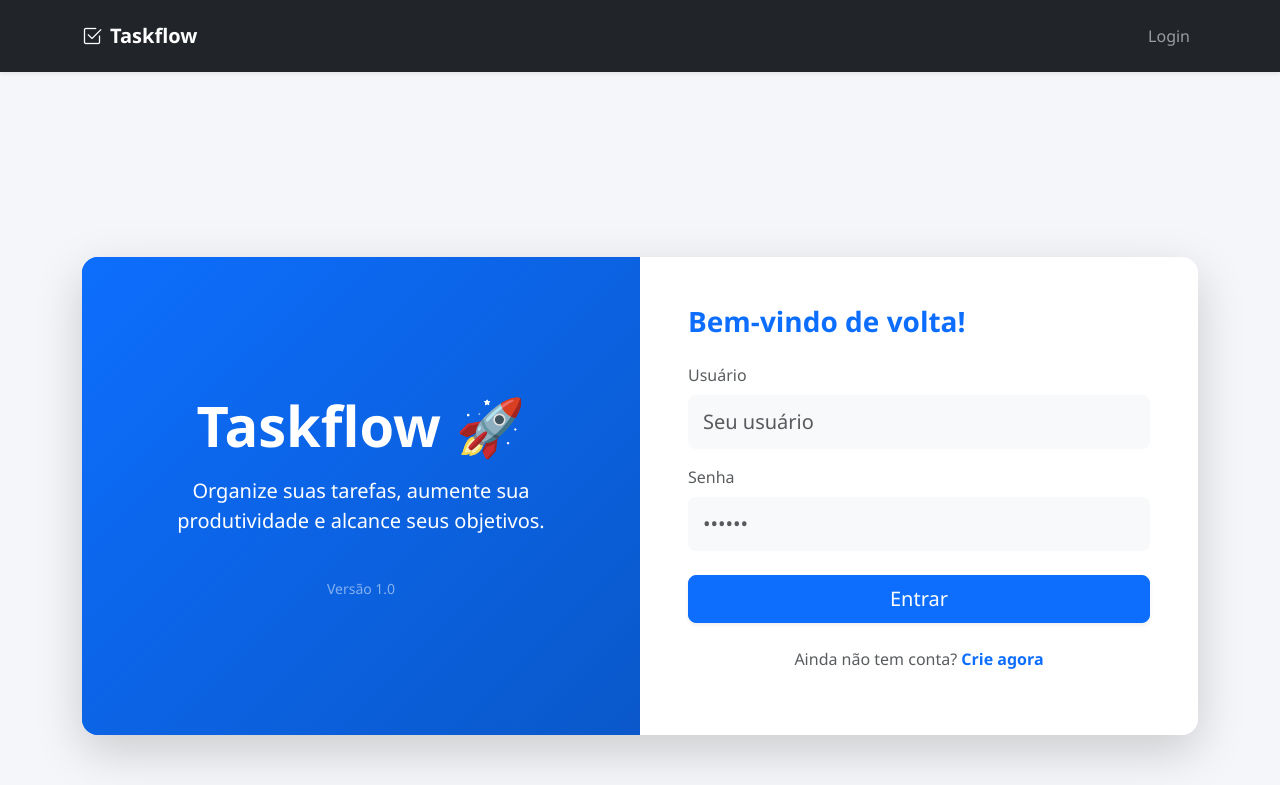
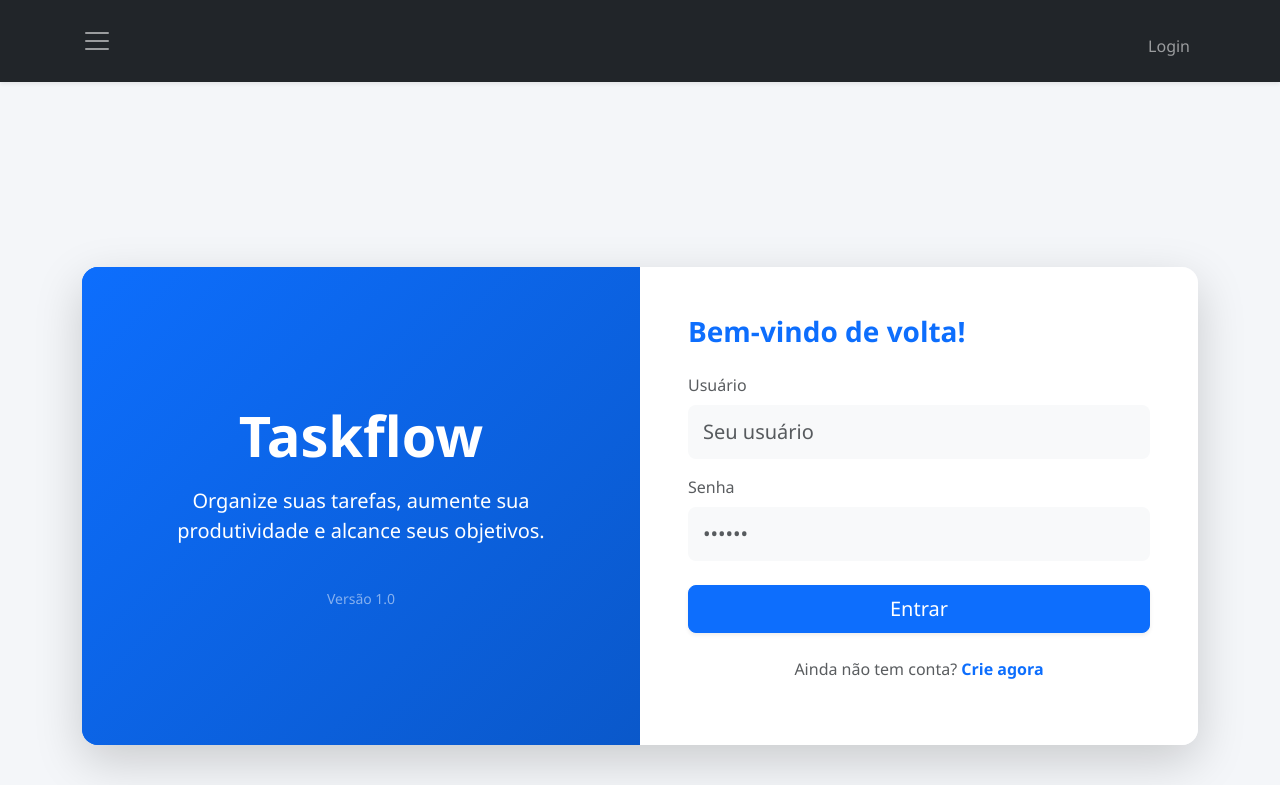
Before and after one commit to engsamantasa/taskflow-django, a Django app: page / in a window 1280 px wide. Shown: the top 785 px of the page. Run offline with Django 5.2, Linux system fonts and the light colour scheme.

```diff
--- a/taskflow/templates/base.html
+++ b/taskflow/templates/base.html
@@ -14,8 +14,8 @@
 
     <nav class="navbar navbar-expand-lg navbar-dark bg-dark py-3 shadow-sm">
         <div class="container">
-            <a class="navbar-brand fw-bold d-flex align-items-center" href="#">
-                <i class="bi bi-check2-square me-2"></i> Taskflow
+            <a class="navbar-brand fw-bold d-flex align-items-center"  href="{% static 'img/Taskflow_icon.png' %}>
+                 Taskflow
             </a>
 
             <button class="navbar-toggler" type="button" data-bs-toggle="collapse" data-bs-target="#navbarNav">
--- a/taskflow/templates/registration/auth.html
+++ b/taskflow/templates/registration/auth.html
@@ -8,7 +8,7 @@
         <div class="row justify-content-center shadow-lg rounded-4 overflow-hidden">
 
             <div class="col-md-6 d-none d-md-flex bg-primary text-white flex-column align-items-center justify-content-center p-5 text-center auth-hero">
-                <h2 class="display-4 fw-bold mb-3">Taskflow 🚀</h2>
+                <h2 class="display-4 fw-bold mb-3">Taskflow</h2>
                 <p class="lead">Organize suas tarefas, aumente sua produtividade e alcance seus objetivos.</p>
                 <div class="mt-4">
                     <small class="text-white-50">Versão 1.0</small>
```
Also changed, not shown: taskflow/templates/static/js/scripts.js (+1 -7 lines).
